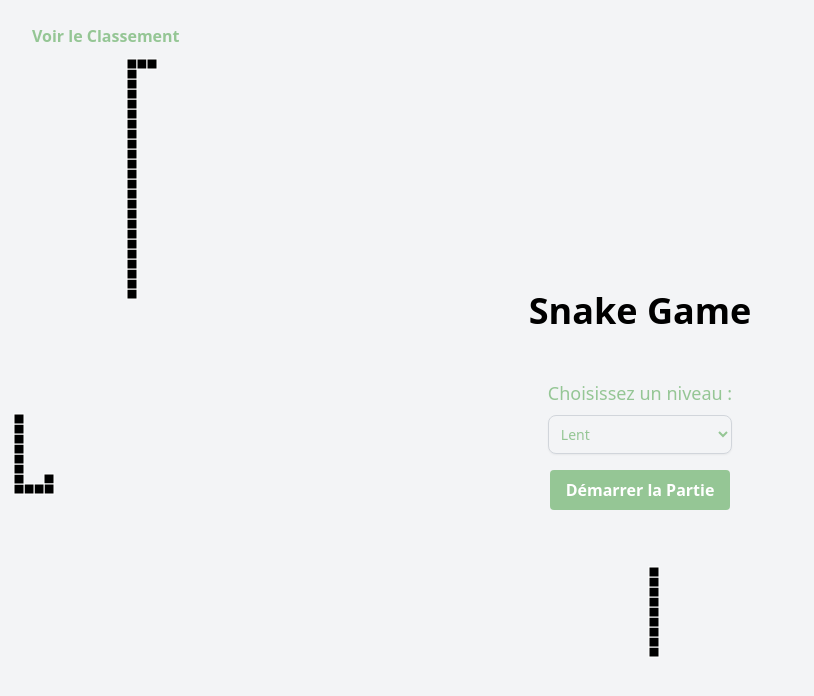
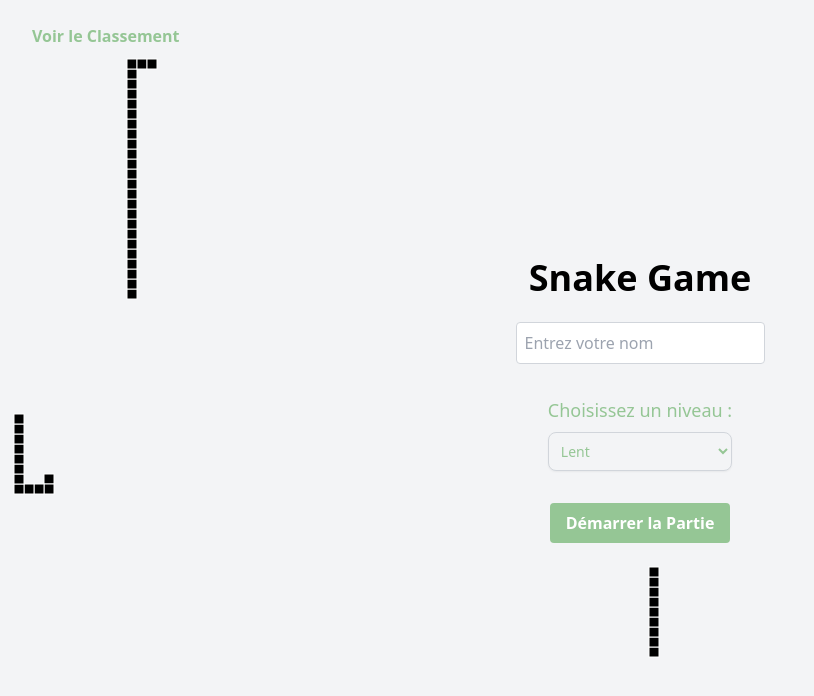
Before and after one commit to julienyassef/snake-s-game, a React (Create React App) app: page / in a window 1280 px wide. Shown: the top 696 px of the page, without its empty margins (0-814 px from the left). Built offline with nearby package versions, Linux system fonts and the light colour scheme.

Commit message:
input entrer son nom

```diff
--- a/src/App.tsx
+++ b/src/App.tsx
@@ -15,6 +15,8 @@ interface SnakePart {
 }
 
 const App: React.FC = () => {
+  const [playerName, setPlayerName] = useState('');
+
   const [snake, setSnake] = useState<SnakePart[]>([
     { x: 140, y: 150 },
     { x: 130, y: 150 },
@@ -34,6 +36,10 @@ const App: React.FC = () => {
   const [animateSnakes, setAnimateSnakes] = useState(true); // Pour contrôler l'animation des serpents
 
   const startGame = () => {
+    if (playerName.trim() === '') {
+      alert("Veuillez entrer un nom pour le classement.");
+      return;
+    }
     const canvasSize = 300;
     const initialX = canvasSize / 2;
     const initialY = canvasSize / 2;
@@ -133,6 +139,13 @@ const App: React.FC = () => {
       <h1 className="text-4xl font-bold mb-6 z-10">Snake Game</h1>
       {!isGameStarted ? (
         <div className="flex flex-col items-center z-10">
+           <input
+            type="text"
+            placeholder="Entrez votre nom"
+            value={playerName}
+            onChange={(e) => setPlayerName(e.target.value)}
+            className="mb-4 p-2 border border-gray-300 rounded text-[#95C695] focus:outline-none focus:ring-2 focus:ring-[#95C695]"
+          />
           <LevelSelector onSelectLevel={selectLevel} />
           <StartButton onStart={startGame} />
         </div>
--- a/src/components/LevelSelector/LevelSelector.tsx
+++ b/src/components/LevelSelector/LevelSelector.tsx
@@ -6,7 +6,7 @@ interface LevelSelectorProps {
 
 const LevelSelector: React.FC<LevelSelectorProps> = ({ onSelectLevel }) => {
   return (
-    <div className="mt-6">
+    <div className="mt-4 mb-4">
       <label
         htmlFor="level"
         className="block mb-2 text-lg font-medium text-[#95C695]" // Utilisation de la couleur #95C695
```
